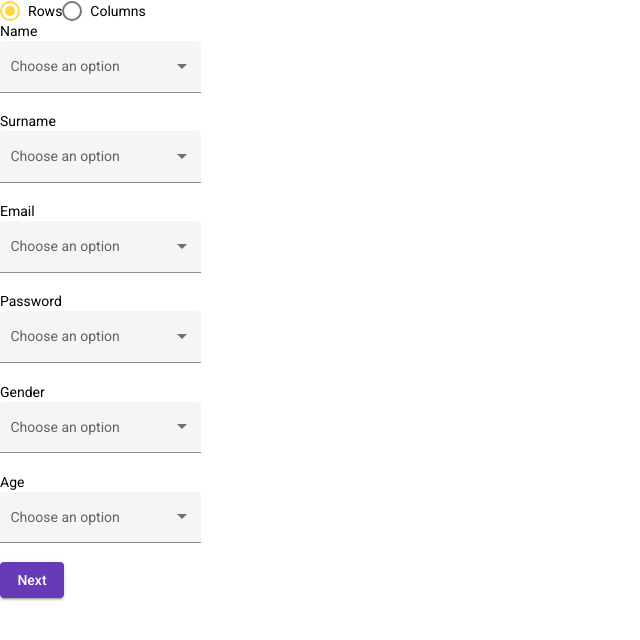
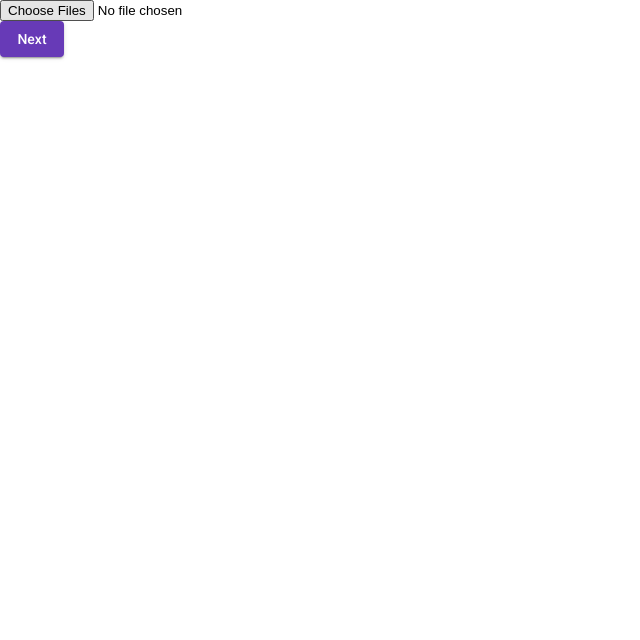
Before and after one commit to forkollaider/growth-hackathon, an Angular app: page / in a window 1280 px wide. Shown: the top 640 px of the page, without its empty margins (0-640 px from the left). Built offline with nearby package versions, Linux system fonts and the light colour scheme.

Commit message:
golden path implemented

```diff
--- a/src/app/app.component.ts
+++ b/src/app/app.component.ts
@@ -1,7 +1,7 @@
 import {Component, OnInit} from '@angular/core';
 import {NEXT_STEP, PREVIOUS_STEP, STEPS} from "./constants/common.constants";
 import {Observable, of} from "rxjs";
-import {tap} from "rxjs/operators";
+import {take, tap} from "rxjs/operators";
 
 @Component({
   selector: 'app-root',
@@ -12,7 +12,7 @@ export class AppComponent implements OnInit {
   public readonly STEPS = STEPS;
   private readonly NEXT_STEP = NEXT_STEP;
   private readonly PREVIOUS_STEP = PREVIOUS_STEP;
-  public activeStep$: Observable<STEPS> = of(this.STEPS.STRUCTURE);
+  public activeStep$: Observable<STEPS> = of(this.STEPS.UPLOAD);
 
   ngOnInit(): void {
   }
@@ -20,7 +20,8 @@ export class AppComponent implements OnInit {
   handleNextStep(): void {
     this.activeStep$.pipe(tap((activeStep: STEPS) => {
       this.activeStep$ = of(this.NEXT_STEP[activeStep] as STEPS);
-    }))
+      console.log('here');
+    }, take(1))).subscribe();
   }
 
   handleBackStep(): void {
--- a/src/app/containers/structure-step/structure-step.component.ts
+++ b/src/app/containers/structure-step/structure-step.component.ts
@@ -1,6 +1,7 @@
 import {Component, EventEmitter, OnInit, Output} from '@angular/core';
 import {EXPECTED_SCHEMA} from "../../constants/common.constants";
 import {FormBuilder, FormControl, FormGroup} from "@angular/forms";
+import {DocumentContentService} from "../../document-content.service";
 
 enum Mode {
   ROW,
@@ -26,7 +27,7 @@ export class StructureStepComponent implements OnInit {
   public readonly MODES = Mode;
   public form: FormGroup;
 
-  constructor(public formBuilder: FormBuilder) {
+  constructor(public formBuilder: FormBuilder, private documentContentService: DocumentContentService) {
     this.form = this.formBuilder.group(this.expectedSchema.reduce((acc: any, fieldConfig) => {
       acc[fieldConfig.field] = new FormControl('');
       return acc;
@@ -34,6 +35,8 @@ export class StructureStepComponent implements OnInit {
   }
 
   ngOnInit(): void {
+    this.documentContent = this.documentContentService.getData();
+    console.log(this.documentContent);
     this.selectOptions = this.documentContent[0];
   }
 
--- a/src/app/containers/upload-step/upload-step.component.html
+++ b/src/app/containers/upload-step/upload-step.component.html
@@ -10,3 +10,4 @@
         </td>
     </tr>
 </table>
+<button mat-raised-button color="primary" (click)="submitNext()">Next</button>
--- a/src/app/containers/upload-step/upload-step.component.ts
+++ b/src/app/containers/upload-step/upload-step.component.ts
@@ -1,4 +1,4 @@
-import { Component, OnInit } from '@angular/core';
+import {Component, EventEmitter, OnInit, Output} from '@angular/core';
 import { DocumentContentService } from 'src/app/document-content.service';
 
 type AOA = any[][];
@@ -10,6 +10,7 @@ type AOA = any[][];
 })
 
 export class UploadStepComponent implements OnInit {
+  @Output() next = new EventEmitter<void>();
 
   constructor(private documentContentService: DocumentContentService) { }
 
@@ -21,4 +22,8 @@ export class UploadStepComponent implements OnInit {
 	onFileChange(evt: any) {
 		this.documentContentService.setData(evt)
 	}
+
+	submitNext() {
+    this.next.emit();
+  }
 }
--- a/src/app/document-content.service.ts
+++ b/src/app/document-content.service.ts
@@ -35,6 +35,7 @@ export class DocumentContentService {
 			/* save data */
       console.log('set', this.DATA)
 			this.DATA = <AOA>(XLSX.utils.sheet_to_json(ws, {header: 1}));
+      this.DATA = this.DATA.filter((row: any[]) => row.length > 0);
 
       return this.DATA
 		};
```
